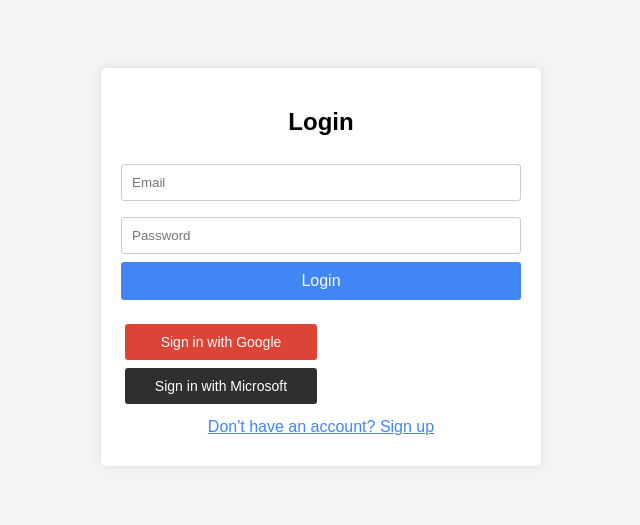
After one commit to OpenProBono/agent-ui, a Flask app: page /signup in a window 1280 px wide. The commit adds this page. Shown: the top 525 px of the page, without its empty margins (319-959 px from the left). Run offline with Flask 3, Linux system fonts and the light colour scheme; some libraries are stand-ins or nearby versions.

Commit message:
starting user auth

```diff
--- a/app.py
+++ b/app.py
@@ -57,6 +57,16 @@ def index():
     }
     return render_template("index.html", agents=agents, metrics=metrics)
 
+
+@app.route('/signup')
+def signup():
+    # firebase_config = {
+    #     "apiKey": os.environ.get('FIREBASE_API_KEY'),
+    #     "authDomain": os.environ.get('FIREBASE_AUTH_DOMAIN'),
+    #     "projectId": os.environ.get('FIREBASE_PROJECT_ID')
+    # }
+    # return render_template('index.html', firebase_config=firebase_config)
+    return render_template('signup.html')
 
 @app.route("/agents")
 def agents():
--- /dev/null
+++ b/templates/signup.html
@@ -0,0 +1,213 @@
+<!DOCTYPE html>
+<html lang="en">
+<head>
+  <meta charset="UTF-8" />
+  <title>Signup / Login</title>
+  <!-- Include Firebase App and Authentication compat libraries -->
+  <script src="https://www.gstatic.com/firebasejs/9.22.2/firebase-app-compat.js"></script>
+  <script src="https://www.gstatic.com/firebasejs/9.22.2/firebase-auth-compat.js"></script>
+  <style>
+    body {
+      font-family: Arial, sans-serif;
+      padding: 20px;
+      background: #f4f4f4;
+    }
+    .container {
+      max-width: 400px;
+      margin: 40px auto;
+      background: #fff;
+      padding: 20px;
+      border-radius: 5px;
+      box-shadow: 0 0 10px rgba(0,0,0,0.1);
+    }
+    h2 {
+      text-align: center;
+    }
+    form {
+      margin: 20px 0;
+    }
+    input[type="email"],
+    input[type="password"] {
+      width: 100%;
+      padding: 10px;
+      margin: 8px 0;
+      border: 1px solid #ccc;
+      border-radius: 3px;
+      box-sizing: border-box;
+    }
+    button {
+      width: 100%;
+      padding: 10px;
+      background: #4285F4;
+      color: white;
+      border: none;
+      border-radius: 3px;
+      font-size: 16px;
+      cursor: pointer;
+    }
+    button:hover {
+      background: #357ae8;
+    }
+    .oauth-buttons {
+      margin-top: 20px;
+    }
+    .oauth-buttons button {
+      width: 48%;
+      margin: 1%;
+      padding: 10px;
+      font-size: 14px;
+      border: none;
+      border-radius: 3px;
+      cursor: pointer;
+    }
+    .google-btn {
+      background: #DB4437;
+      color: white;
+    }
+    .microsoft-btn {
+      background: #2F2F2F;
+      color: white;
+    }
+    .toggle {
+      text-align: center;
+      margin-top: 10px;
+      cursor: pointer;
+      color: #4285F4;
+      text-decoration: underline;
+    }
+    .message, .error {
+      text-align: center;
+      margin-top: 10px;
+      font-weight: bold;
+    }
+    .error { color: red; }
+    .message { color: green; }
+  </style>
+</head>
+<body>
+  <div class="container">
+    <h2 id="form-title">Login</h2>
+    <form id="auth-form">
+      <input type="email" id="email" placeholder="Email" required />
+      <input type="password" id="password" placeholder="Password" required />
+      <button type="submit" id="submit-btn">Login</button>
+    </form>
+    <div class="oauth-buttons">
+      <button id="google-btn" class="google-btn">Sign in with Google</button>
+      <button id="microsoft-btn" class="microsoft-btn">Sign in with Microsoft</button>
+    </div>
+    <div class="toggle" id="toggle-link">Don't have an account? Sign up</div>
+    <div class="error" id="error-message"></div>
+    <div class="message" id="message"></div>
+  </div>
+
+  <script>
+    const firebaseConfig = {
+        apiKey: "AIzaSyDOT1aDiyrkv65Pjh2vm5K0Gi_WBOV1Jzw",
+        authDomain: "openprobono.firebaseapp.com",
+        projectId: "openprobono"
+      };
+
+    // Initialize Firebase
+    firebase.initializeApp(firebaseConfig);
+    const auth = firebase.auth();
+
+    // UI Elements
+    const formTitle   = document.getElementById('form-title');
+    const authForm    = document.getElementById('auth-form');
+    const submitBtn   = document.getElementById('submit-btn');
+    const toggleLink  = document.getElementById('toggle-link');
+    const errorMsg    = document.getElementById('error-message');
+    const messageDiv  = document.getElementById('message');
+
+    // Control flag: true = Login, false = Sign Up
+    let isLogin = true;
+
+    // Toggle between Login and Sign Up views
+    toggleLink.addEventListener('click', () => {
+      isLogin = !isLogin;
+      if (isLogin) {
+        formTitle.textContent = 'Login';
+        submitBtn.textContent = 'Login';
+        toggleLink.textContent = "Don't have an account? Sign up";
+      } else {
+        formTitle.textContent = 'Create Account';
+        submitBtn.textContent = 'Sign Up';
+        toggleLink.textContent = "Already have an account? Login";
+      }
+      // Clear messages and reset form
+      errorMsg.textContent = '';
+      messageDiv.textContent = '';
+      authForm.reset();
+    });
+
+    // Handle email/password form submission for login and signup
+    authForm.addEventListener('submit', (e) => {
+      e.preventDefault();
+      errorMsg.textContent = '';
+      messageDiv.textContent = '';
+
+      const email = document.getElementById('email').value;
+      const password = document.getElementById('password').value;
+
+      if (isLogin) {
+        // Login flow
+        auth.signInWithEmailAndPassword(email, password)
+          .then((userCredential) => {
+            messageDiv.textContent = 'Login successful!';
+            console.log("Logged in user:", userCredential.user);
+            // Redirect to dashboard
+            window.location.href = "/";
+          })
+          .catch((error) => {
+            errorMsg.textContent = error.message;
+            console.error("Login error:", error);
+          });
+      } else {
+        // Signup flow
+        auth.createUserWithEmailAndPassword(email, password)
+          .then((userCredential) => {
+            messageDiv.textContent = 'Account created successfully!';
+            console.log("New user account:", userCredential.user);
+            // Redirect to dashboard
+            window.location.href = "/";
+          })
+          .catch((error) => {
+            errorMsg.textContent = error.message;
+            console.error("Sign up error:", error);
+          });
+      }
+    });
+
+    // Sign in with Google
+    document.getElementById('google-btn').addEventListener('click', () => {
+      errorMsg.textContent = '';
+      const googleProvider = new firebase.auth.GoogleAuthProvider();
+      auth.signInWithPopup(googleProvider)
+        .then((result) => {
+          console.log("Google sign in successful:", result.user);
+          window.location.href = "/";
+        })
+        .catch((error) => {
+          errorMsg.textContent = error.message;
+          console.error("Google sign in error:", error);
+        });
+    });
+
+    // Sign in with Microsoft
+    document.getElementById('microsoft-btn').addEventListener('click', () => {
+      errorMsg.textContent = '';
+      const microsoftProvider = new firebase.auth.OAuthProvider('microsoft.com');
+      auth.signInWithPopup(microsoftProvider)
+        .then((result) => {
+          console.log("Microsoft sign in successful:", result.user);
+          window.location.href = "/";
+        })
+        .catch((error) => {
+          errorMsg.textContent = error.message;
+          console.error("Microsoft sign in error:", error);
+        });
+    });
+  </script>
+</body>
+</html>
```
Also changed, not shown: templates/index.html (+65 -17 lines).
